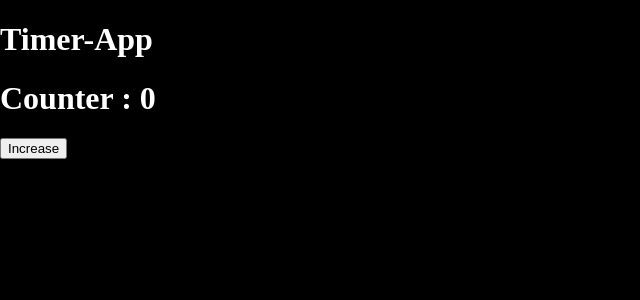
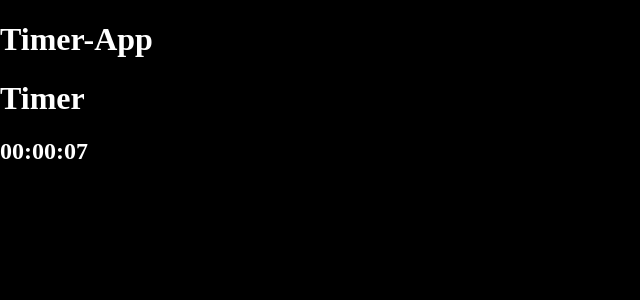
Before and after one commit to P-Sharath-Dev/React, a React (Create React App) app in the folder lifecycle/: page / in a window 1280 px wide. Shown: the top 300 px of the page, without its empty margins (0-640 px from the left). Built offline with nearby package versions, Linux system fonts and the light colour scheme.

Commit message:
Timer-App showing timer

```diff
--- a/lifecycle/src/component/timer/Timer.js
+++ b/lifecycle/src/component/timer/Timer.js
@@ -4,7 +4,7 @@ export default class Timer extends Component {
   constructor() {
     super();
     this.state = {
-      count: 0,
+      time: 0,
     };
     console.log("constructor");
   }
@@ -28,31 +28,31 @@ export default class Timer extends Component {
 
   componentDidUpdate(prevProps, prevState, snapshot) {
     console.log("componentDidUpdate");
+    console.log("____________");
   }
   //**till here updating phase methods ***/
 
   //componentDidMount
   componentDidMount() {
     console.log("from componentDidMount");
+    setInterval(() => {
+      this.setState((prevState) => {
+        return { time: prevState.time + 1 };
+      });
+    }, 1000);
   }
 
-  //increasing counter....
-  handleIncrease = () => {
-    this.setState((prevState) => {
-      return { count: prevState.count + 1 };
-    });
-  };
   render() {
     console.log("from render ");
     return (
       <>
-        <h1>Counter : {this.state.count}</h1>
-        <button onClick={this.handleIncrease}>Increase</button>
+        <h1>Timer </h1>
+
         {/* Multiply by 1000 because 1000 means one second*/}
         {/* slice(11, 19) extracts only the HH:MM:SS part
           from the ISO date string. */}
         {/* got this value 1970-01-01T00:00:00:000z for new Date().. */}
-        {/* <h2>{new Date(this.state.time * 1000).toISOString().slice(11, 19)}</h2> */}
+        <h2>{new Date(this.state.time * 1000).toISOString().slice(11, 19)}</h2>
         {/* for above line i get output as 00:00:00  */}
         {/* <button onClick={this.toggleTimer}>
           {this.state.isTimerOn ? "stop" : "start"}
```
